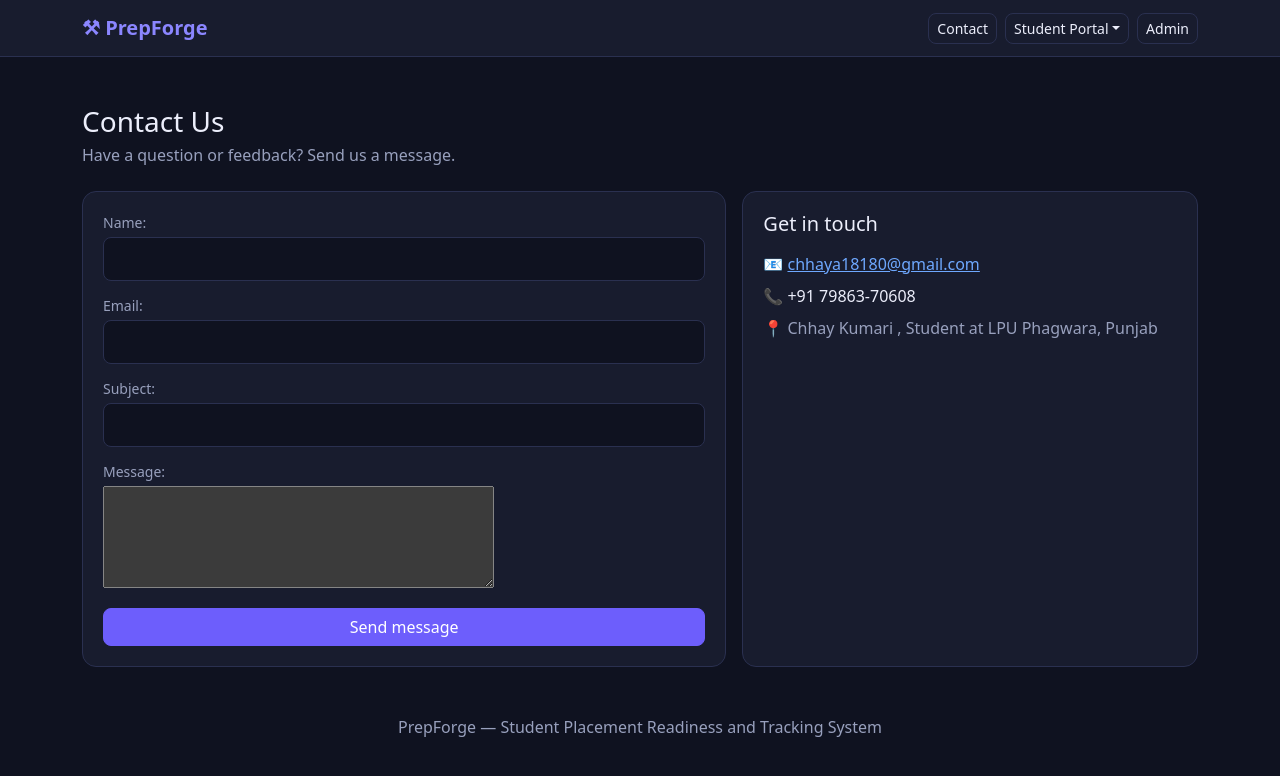
After one commit to chhayadev/prepforge, a Django app: page /contact/ in a window 1280 px wide. The commit adds this page. Shown: the top 776 px of the page. Run offline with Django 5.2, Linux system fonts and the light colour scheme.

Commit message:
final commit

```diff
--- a/prepforge/students/forms.py
+++ b/prepforge/students/forms.py
@@ -1,6 +1,6 @@
 from django import forms
 from django.contrib.auth.forms import UserCreationForm
-from .models import Student
+from .models import Student, ContactMessage
 
 BRANCHES = [("Btech", "Btech"), ("MCA", "MCA"), ("BCA", "BCA"), ("BE", "BE")]
 
@@ -53,3 +53,10 @@ class ProfileForm(forms.ModelForm):
         if f and f.size > 2 * 1024 * 1024:
             raise forms.ValidationError("Photo must be under 2 MB.")
         return f
+
+
+class ContactForm(forms.ModelForm):
+    class Meta:
+        model = ContactMessage
+        fields = ["name", "email", "subject", "message"]
+        widgets = {"message": forms.Textarea(attrs={"rows": 4})}
--- a/prepforge/students/models.py
+++ b/prepforge/students/models.py
@@ -113,3 +113,14 @@ class Application(models.Model):
 
     def __str__(self):
         return f"{self.student.full_name} -> {self.company.name} ({self.status})"
+
+
+class ContactMessage(models.Model):
+    name = models.CharField(max_length=100)
+    email = models.EmailField()
+    subject = models.CharField(max_length=150)
+    message = models.TextField()
+    created_on = models.DateTimeField(auto_now_add=True)
+
+    def __str__(self):
+        return f"{self.name} - {self.subject}"
--- a/prepforge/students/urls.py
+++ b/prepforge/students/urls.py
@@ -13,4 +13,5 @@ urlpatterns = [
     path("apply/<int:company_id>/", views.apply_job, name="apply_job"),
     path("profile/", views.profile, name="profile"),
     path("admin-dashboard/", views.admin_dashboard, name="admin_dashboard"),
+    path("contact/", views.contact, name="contact"),
 ]
--- a/prepforge/students/views.py
+++ b/prepforge/students/views.py
@@ -7,7 +7,7 @@ from django.contrib.auth.views import redirect_to_login
 from django.contrib.admin.views.decorators import staff_member_required
 from django.db.models import Count
 
-from .forms import RegisterForm, ProfileForm
+from .forms import RegisterForm, ProfileForm,  ContactForm
 from .models import Student, Question, TestAttempt, Company, Application
 
 STAGES = ["Applied", "Shortlisted", "Interview", "Selected", "Rejected"]
@@ -220,3 +220,13 @@ def admin_dashboard(request):
         "companies": Company.objects.annotate(n=Count("application")).order_by("-n"),
         "applications": Application.objects.select_related("student", "company").order_by("-applied_on"),
     })
+
+
+def contact(request):
+    form = ContactForm(request.POST or None)
+    if request.method == "POST" and form.is_valid():
+        form.save()
+        messages.success(
+            request, "Thank you! Your message has been sent. We will get back to you soon.")
+        return redirect("contact")
+    return render(request, "contact.html", {"form": form})
--- a/prepforge/templates/base.html
+++ b/prepforge/templates/base.html
@@ -62,6 +62,7 @@
         <a class="navbar-brand brand" href="/">⚒ PrepForge</a>
 
         <div class="ms-auto d-flex gap-2 align-items-center">
+                    <a href="{% url 'contact' %}" class="btn pf-btn-outline btn-sm">Contact</a>
           {% if user.is_authenticated and not user.is_staff %}
             <a href="{% url 'dashboard' %}" class="btn pf-btn-outline btn-sm">Dashboard</a>
             <a href="{% url 'assessments' %}" class="btn pf-btn-outline btn-sm">Assessments</a>
--- /dev/null
+++ b/prepforge/templates/contact.html
@@ -0,0 +1,27 @@
+{% extends 'base.html' %}
+{% block title %}Contact Us{% endblock %}
+
+{% block content %}
+<h3 class="mb-1">Contact Us</h3>
+<p class="text-secondary mb-4">Have a question or feedback? Send us a message.</p>
+
+<div class="row g-3">
+  <div class="col-lg-7">
+    <div class="form-box pf-card" style="max-width:none;">
+      <form method="post">
+        {% csrf_token %}
+        {{ form.as_p }}
+        <button type="submit" class="btn pf-btn w-100">Send message</button>
+      </form>
+    </div>
+  </div>
+  <div class="col-lg-5">
+    <div class="pf-card">
+      <h5 class="mb-3">Get in touch</h5>
+      <p class="mb-2">📧 <a href="mailto:your.email@example.com">chhaya18180@gmail.com</a></p>
+      <p class="mb-2">📞 +91 79863-70608</p>
+      <p class="mb-0 text-secondary">📍 Chhay Kumari , Student at LPU Phagwara, Punjab</p>
+    </div>
+  </div>
+</div>
+{% endblock %}
```
Also changed, not shown: prepforge/students/admin.py (+7 -1 lines), prepforge/templates/dashboard.html (+4 -10 lines), prepforge/db.sqlite3, prepforge/students/migrations/0005_contactmessage.py (added).
